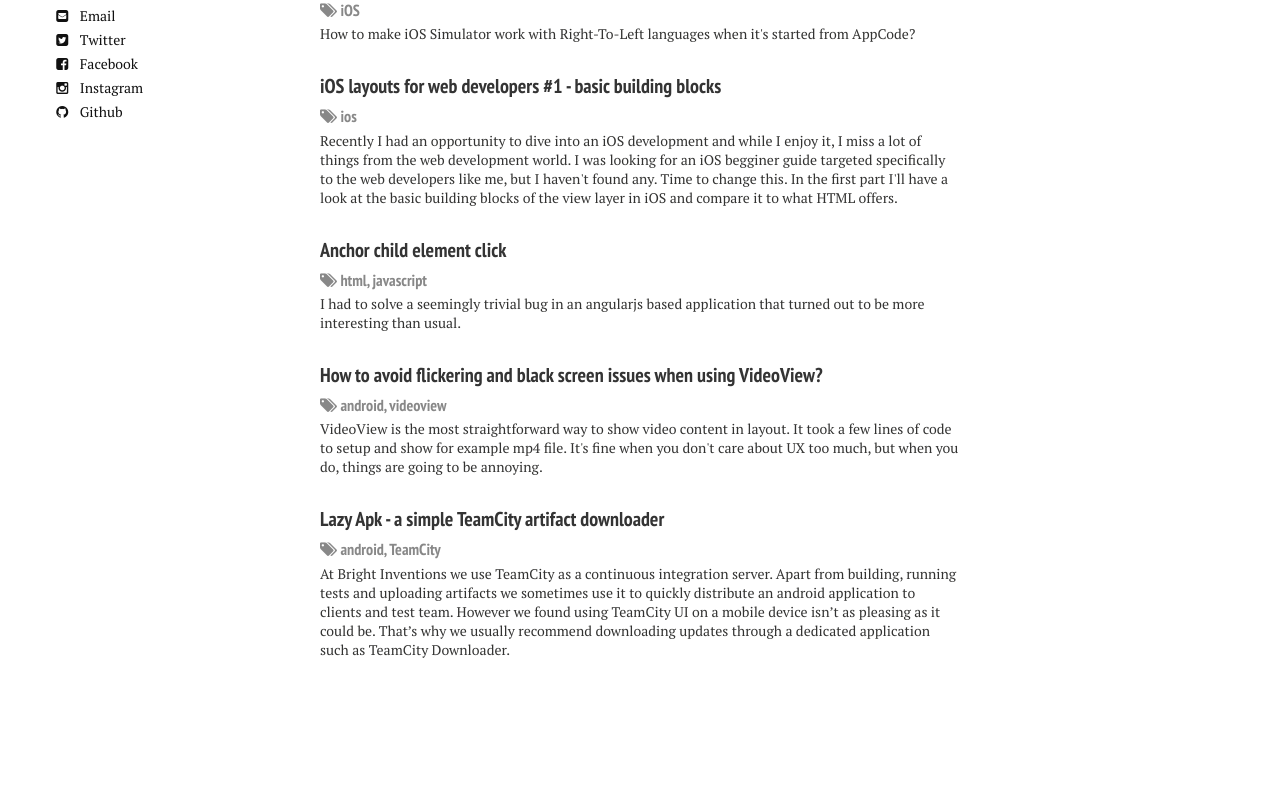
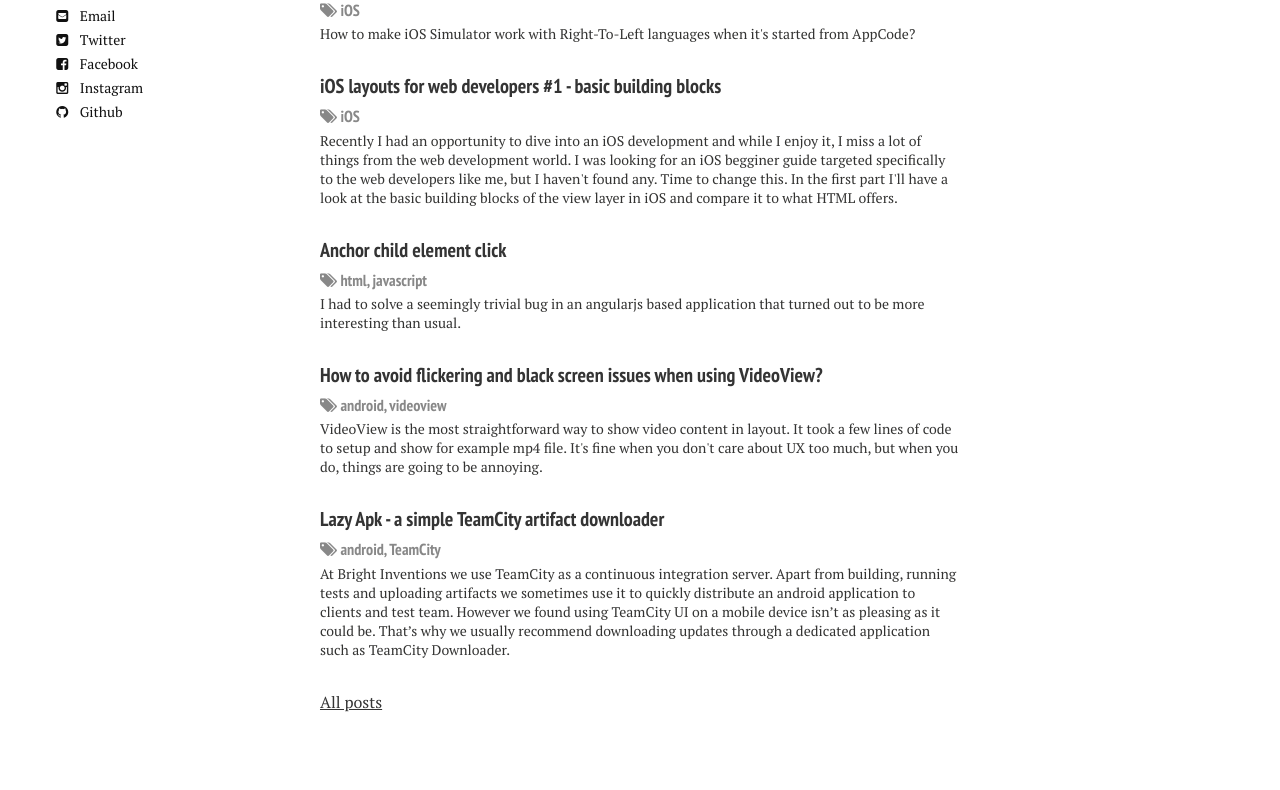
Before and after one commit to bright/bright.github.io, a Jekyll site: the page built from index.md, in a window 1280 px wide. Shown: the part 366-1156 px from the top of the page. Built offline with Jekyll 4.4.1, drawn with Linux system fonts in a browser that asks for light colours; nearby versions of some CDN libraries; Markdown is read by kramdown in place of the engine named in the settings.

Commit message:
tag fixes, show all link

```diff
--- a/_includes/_headline.html
+++ b/_includes/_headline.html
@@ -5,5 +5,6 @@
     <h1><a href="{{ site.url }}{{ page.url }}" rel="bookmark" title="{{ page.title }}">{{ page.title }}</a></h1>
   {% endif %}
 
+  {% assign post = page %}
   {% include _tags.html %}
 </div>
--- a/_includes/_tags.html
+++ b/_includes/_tags.html
@@ -1,3 +1,3 @@
-{% if page.tags %}
-  <h4 class="tags"><i class="fa fa-tags"></i> {{ page.tags | join: ", " }}</h4>
+{% if post.tags %}
+  <h4 class="tags"><i class="fa fa-tags"></i> {{ post.tags | join: ", " }}</h4>
 {% endif %}
--- a/_layouts/home.html
+++ b/_layouts/home.html
@@ -27,13 +27,12 @@
         <h2 class="link-post"><a href="{{ site.url }}{{ post.url }}" title="{{ post.title }}">{{ post.title }}</a> <a href="{{ post.link }}" target="_blank" title="{{ post.title }}"><i class="fa fa-link"></i></h2>
       {% else %}
         <h2><a href="{{ site.url }}{{ post.url }}" title="{{ post.title }}">{{ post.title }}</a></h2>
-        {% if post.tags %}
-            <h4 class="tags"><i class="fa fa-tags"></i> {{ post.tags | join: ", " }}</h4>
-        {% endif %}
+        {% include _tags.html %}
         <p>{{ post.excerpt | strip_html }}</p>
       {% endif %}
     </article>
     {% endfor %}
+    <div class="all-posts"><a href="/posts/">All posts</a></div>
   </div><!-- /#index -->
 </div><!-- /#main -->
 
--- a/_layouts/post-index.html
+++ b/_layouts/post-index.html
@@ -20,7 +20,6 @@
     {% include _author-bio.html %}
   </div>
   <div id="index">
-    <h1>{{ page.title }}</h1>
     {% for post in site.posts %}
     {% unless post.next %}
       <h3>{{ post.date | date: '%Y' }}</h3>
--- a/_sass/page.scss
+++ b/_sass/page.scss
@@ -469,6 +469,9 @@ $button-size: 1.5rem;
 		text-decoration: underline;
 	}
 }
+.all-posts a {
+	text-decoration: underline;
+}
 .toc {
 	display: none;
 	font-size: 95%;
```
Also changed, not shown: _posts/2015-02-27-ios-layouts-for-web-developers-1-basic-building-blocks.md (+1 -1 lines).
